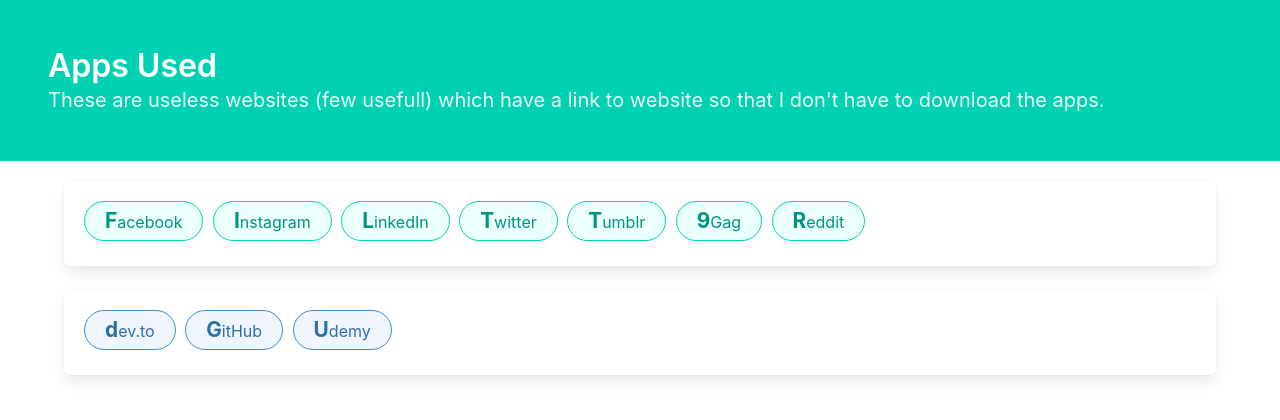
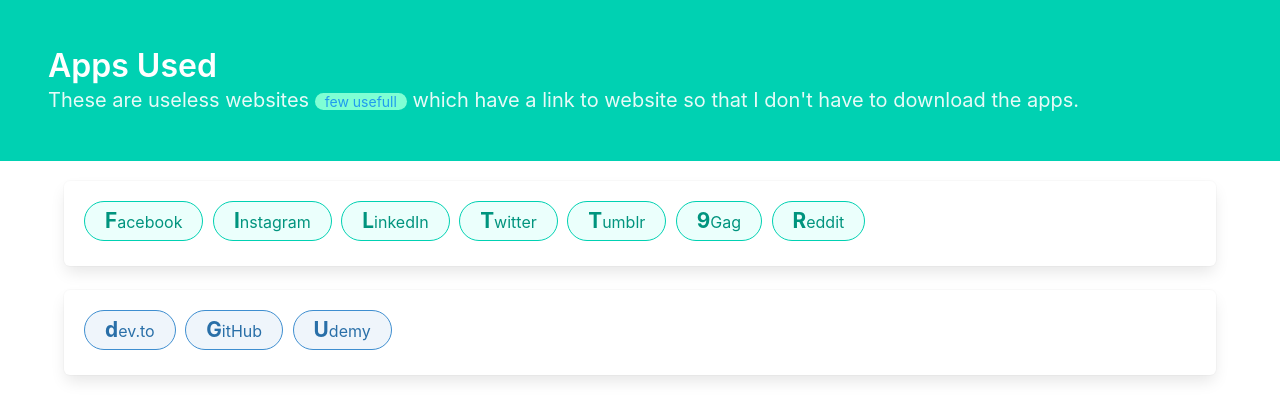
Before and after one commit to ishanbagchi/App-Links, a plain HTML site: page index.html in a window 1280 px wide. Drawn offline with nearby package versions, Linux system fonts and the light colour scheme.

Commit message:
add design to few usefull

```diff
--- a/index.html
+++ b/index.html
@@ -17,7 +17,8 @@
 			<div class="hero-body">
 				<p class="title">Apps Used</p>
 				<p class="subtitle">
-					These are useless websites (few usefull) which have a link to website
+					These are useless websites
+					<span class="useful">few usefull</span> which have a link to website
 					so that I don't have to download the apps.
 				</p>
 			</div>
--- a/style.css
+++ b/style.css
@@ -17,3 +17,12 @@ a:visited {
 	font-size: 130%;
 	font-weight: bolder;
 }
+
+.useful {
+	color: hsl(204, 86%, 53%);
+	background-color: aquamarine;
+	padding-left: 10px;
+	padding-right: 10px;
+	border-radius: 20px;
+	font-size: 70%;
+}
```
